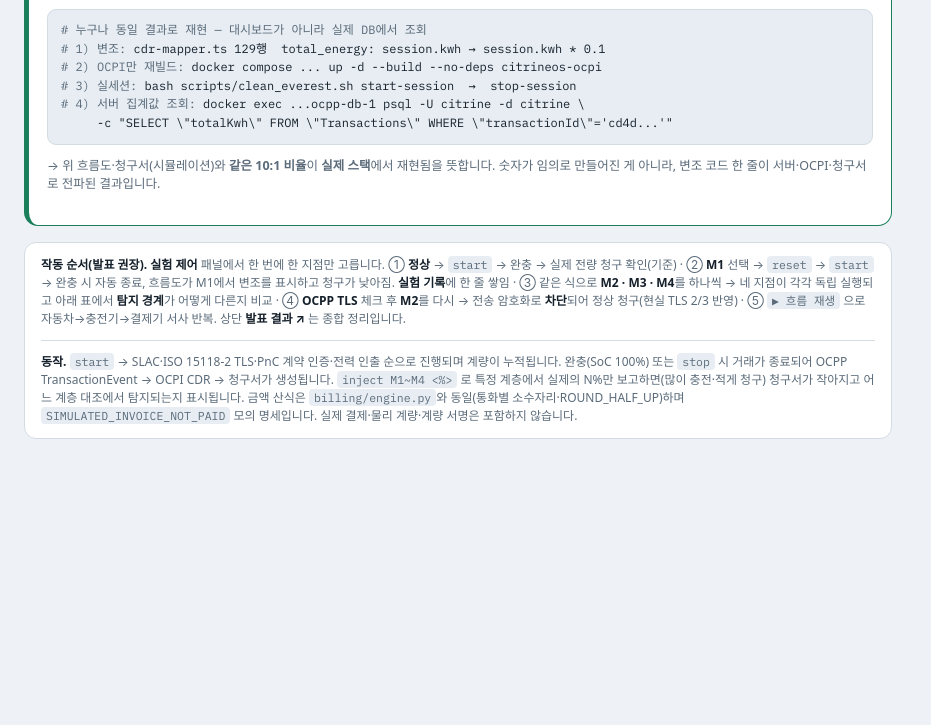
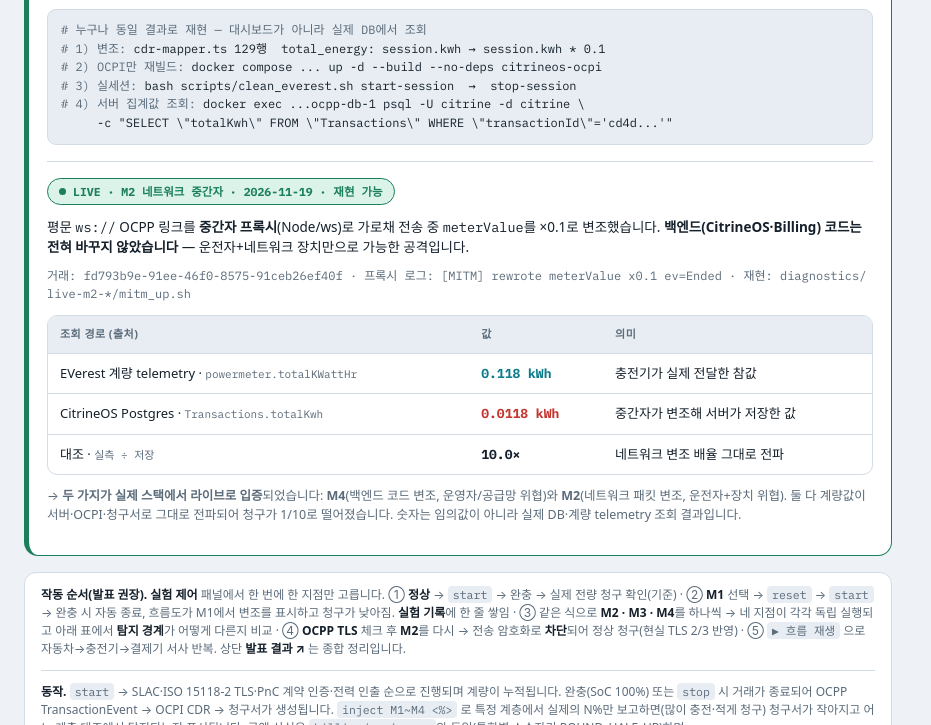
Before and after one commit to junseng12/Coop_Project, a plain HTML site: page dashboard/index.html in a window 1280 px wide. Shown: the part 2256-2981 px from the top of the page, without its empty margins (0-931 px from the left). Before the commit the page ends 2735 px from the top, so only its background shows below. Drawn offline with Linux system fonts and the light colour scheme; a web font is replaced by a local one.

Commit message:
Record live M2 (network MITM) evidence in the dashboard
Live-proved M2: a Node/ws WebSocket man-in-the-middle on the plaintext OCPP
backhaul rewrote the TransactionEvent meterValue x0.1 with no backend code
change — EVerest meter telemetry 0.118 kWh vs CitrineOS stored 0.0118 kWh (10x),
invoice issued on the reduced value. Audit panel now shows both live-proven
cases (M4 backend-code, M2 network) with sources; M2 injection-detail cites the
PoC. Evidence and re-run helpers in diagnostics/live-m2-* (proxy, up/down).

Co-Authored-By: Claude Opus 4.8 <noreply@anthropic.com>

```diff
--- a/dashboard/index.html
+++ b/dashboard/index.html
@@ -436,7 +436,7 @@
     <button class="playbtn" id="recClear" type="button" style="margin-top:12px">기록 지우기</button>
   </div>
 
-  <div class="eyebrow">라이브 스택 실측 — 감사 증거 (시뮬레이션 아님)</div>
+  <div class="eyebrow">라이브 스택 실측 — 감사 증거 · M4(코드)+M2(네트워크) (시뮬레이션 아님)</div>
   <div class="audit-card">
     <span class="audit-badge"><span class="b"></span>LIVE · 실행·기록됨 2026-11-19 · 재현 가능</span>
     <p class="audit-lead">아래 수치는 이 대시보드가 계산한 값이 <b>아니라</b>, 실행 중인 CitrineOS 스택의 <b>PostgreSQL·OCPI에서 실제로 조회</b>한 값입니다. M4 변조(코드 한 줄)를 실제로 가하고 EVerest 충전 세션을 돌린 뒤 수집했으며, 실험 후 원복했습니다. vendor 커밋 <span class="mono">4fd7599</span> 고정 유지, 보안옵션 미변경(PnC 체인 검증 ON).</p>
@@ -461,7 +461,21 @@
 <span class="c"># 3) 실세션:</span> bash scripts/clean_everest.sh start-session  →  stop-session
 <span class="c"># 4) 서버 집계값 조회:</span> docker exec ...ocpp-db-1 psql -U citrine -d citrine \
      -c "SELECT \"totalKwh\" FROM \"Transactions\" WHERE \"transactionId\"='cd4d...'"</div>
-    <p class="audit-note">→ 위 흐름도·청구서(시뮬레이션)와 <b>같은 10:1 비율</b>이 <b>실제 스택</b>에서 재현됨을 뜻합니다. 숫자가 임의로 만들어진 게 아니라, 변조 코드 한 줄이 서버·OCPI·청구서로 전파된 결과입니다.</p>
+    <hr style="border:none;border-top:1px solid var(--line);margin:16px 0">
+    <span class="audit-badge"><span class="b"></span>LIVE · M2 네트워크 중간자 · 2026-11-19 · 재현 가능</span>
+    <p class="audit-lead">평문 <span class="mono">ws://</span> OCPP 링크를 <b>중간자 프록시</b>(Node/ws)로 가로채 전송 중 <span class="mono">meterValue</span>를 ×0.1로 변조했습니다. <b>백엔드(CitrineOS·Billing) 코드는 전혀 바꾸지 않았습니다</b> — 운전자+네트워크 장치만으로 가능한 공격입니다.</p>
+    <div class="audit-meta">거래: fd793b9e-91ee-46f0-8575-91ceb26ef40f · 프록시 로그: [MITM] rewrote meterValue x0.1 ev=Ended · 재현: diagnostics/live-m2-*/mitm_up.sh</div>
+    <div class="rec-scroll" style="margin-top:12px">
+      <table class="rec">
+        <thead><tr><th>조회 경로 (출처)</th><th>값</th><th>의미</th></tr></thead>
+        <tbody>
+          <tr><td>EVerest 계량 telemetry · <span class="rnote">powermeter.totalKWattHr</span></td><td class="num" style="color:var(--true);font-weight:700">0.118 kWh</td><td>충전기가 실제 전달한 참값</td></tr>
+          <tr><td>CitrineOS Postgres · <span class="rnote">Transactions.totalKwh</span></td><td class="num" style="color:var(--bad);font-weight:700">0.0118 kWh</td><td>중간자가 변조해 서버가 저장한 값</td></tr>
+          <tr><td>대조 · <span class="rnote">실측 ÷ 저장</span></td><td class="num" style="font-weight:700">10.0×</td><td>네트워크 변조 배율 그대로 전파</td></tr>
+        </tbody>
+      </table>
+    </div>
+    <p class="audit-note">→ <b>두 가지가 실제 스택에서 라이브로 입증</b>되었습니다: <b>M4</b>(백엔드 코드 변조, 운영자/공급망 위협)와 <b>M2</b>(네트워크 패킷 변조, 운전자+장치 위협). 둘 다 계량값이 서버·OCPI·청구서로 그대로 전파되어 청구가 1/10로 떨어졌습니다. 숫자는 임의값이 아니라 실제 DB·계량 telemetry 조회 결과입니다.</p>
   </div>
 
   <div class="note">
@@ -746,7 +760,7 @@ const POINT_SRC={
       desc:"충전기가 계량값을 '생성'하는 지점. 여기서 낮추면 OCPP·DB·CDR·청구서가 서로 완전히 일치한 채로 낮아져, 계층 간 교차대조로도 탐지되지 않는다(가장 위험)."},
   M2:{proj:"OCPP 2.0.1 전송 구간 (EVerest → CitrineOS) — 코드 파일이 아닌 '와이어'",
       file:"TransactionEventRequest.meterValue[].sampledValue[]  (measurand = Energy.Active.Import.Register)",
-      verify:"citrineos 소스 변경 없음 — 중간 proxy 구현 필요(현재 미구현). 백홀이 평문 ws:// 라 가능하며, OCPP TLS(프로파일 2/3)면 차단.",
+      verify:"라이브 실증 완료 — Node/ws 중간자 프록시로 OCPP meterValue를 ×0.1 변조: EVerest 실측 0.118 ↔ CitrineOS 저장 0.0118 kWh(10×), 백엔드 코드 미변경. 평문 ws:// 라 가능, OCPP TLS(프로파일 2/3)면 차단. (diagnostics/live-m2-*)",
       orig:['{ "measurand": "Energy.Active.Import.Register",',
             '  "value": 48.0,                 // ← 전송되는 계량 샘플값',
             '  "unitOfMeasure": { "unit": "kWh" } }'], hl:1,
```
